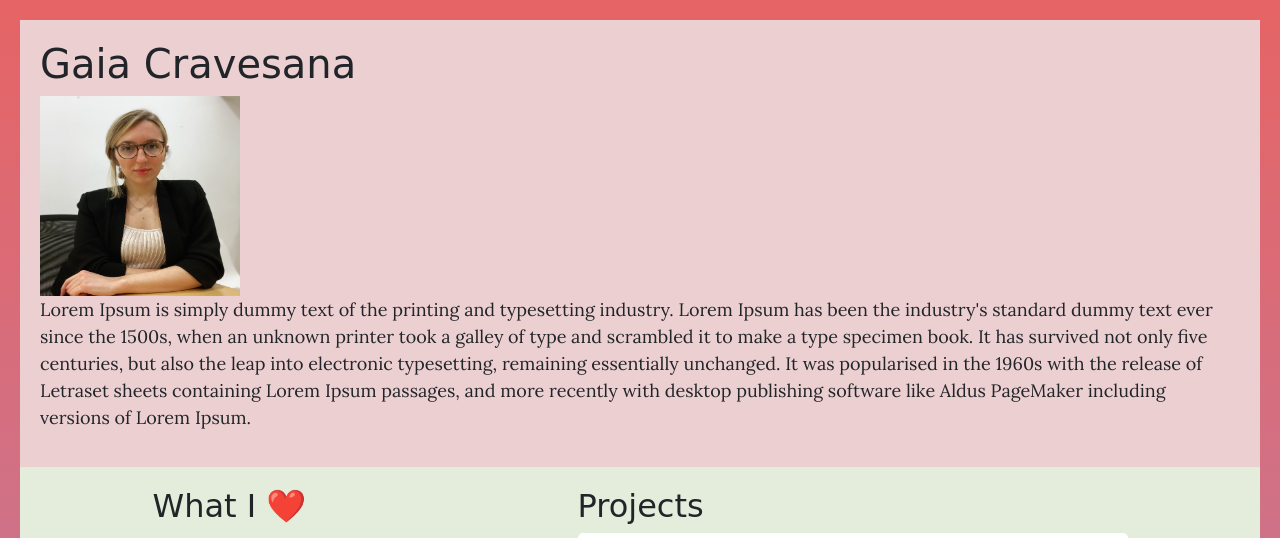
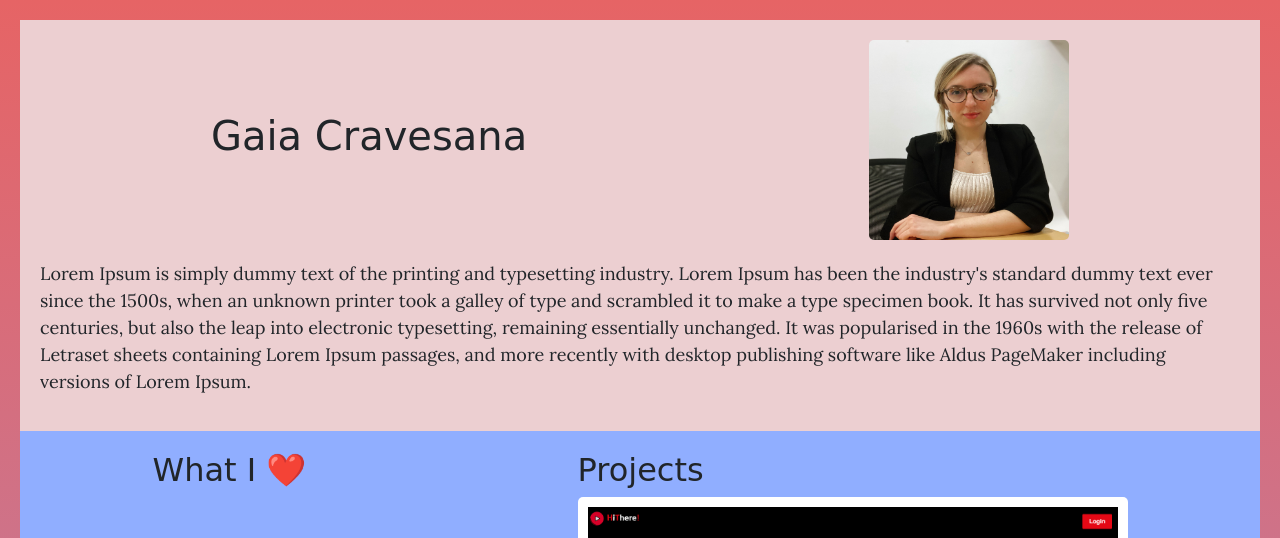
Before and after one commit to gaiacrav/portfolio, a plain HTML site: page index.html in a window 1280 px wide. Shown: the top 538 px of the page. Drawn offline with nearby package versions, Linux system fonts and the light colour scheme; grey boxes are pictures that could not be loaded; a web font is replaced by a local one.

Commit message:
worked on CSS

```diff
--- /dev/null
+++ b/components/header.css
@@ -0,0 +1,22 @@
+.page-header {
+  padding: 20px;
+  background-color: #eccfd1;
+}
+
+.page-header p {
+  padding-top: 20px;
+}
+
+.page-header-top {
+  display: flex;
+  justify-content: space-around;
+  align-items: center;
+}
+
+.page-header-top img {
+  border-radius: 5px;
+}
+
+.page-header-top h1:hover{
+  color: #f67280;
+}
--- a/index.html
+++ b/index.html
@@ -11,8 +11,10 @@
 <body>
   <div class="page">
     <div class="page-header">
-      <h1>Gaia Cravesana</h1>
-      <img src="images/Gaia Cravesana.JPG" alt="Gaia Cravesana" width="200px" height="200px">
+      <div class="page-header-top">
+        <h1>Gaia Cravesana</h1>
+        <img src="images/Gaia Cravesana.JPG" alt="Gaia Cravesana" width="200px" height="200px">
+      </div>
       <p>Lorem Ipsum is simply dummy text of the printing and typesetting industry. Lorem Ipsum has been the industry's standard dummy text ever since the 1500s, when an unknown printer took a galley of type and scrambled it to make a type specimen book. It has survived not only five centuries, but also the leap into electronic typesetting, remaining essentially unchanged. It was popularised in the 1960s with the release of Letraset sheets containing Lorem Ipsum passages, and more recently with desktop publishing software like Aldus PageMaker including versions of Lorem Ipsum.</p>
     </div>
 
--- a/style.css
+++ b/style.css
@@ -1,4 +1,5 @@
 @import url('https://fonts.googleapis.com/css2?family=Lora:ital@0;1&family=Orelega+One&display=swap');
+@import url(components/header.css);
 @import url(components/languages.css);
 @import url(components/projects.css);
 
@@ -16,14 +17,9 @@ h1, h2, h4 {
   background: linear-gradient(#e66465, #9198e5);
 }
 
-.page-header {
-  padding: 20px;
-  background-color: #eccfd1;
-}
-
 .page-body{
   padding: 20px;
-  background-color: #e4eddb;
+  background-color: #90aeff;
   display: flex;
   justify-content: space-around;
 }
```
